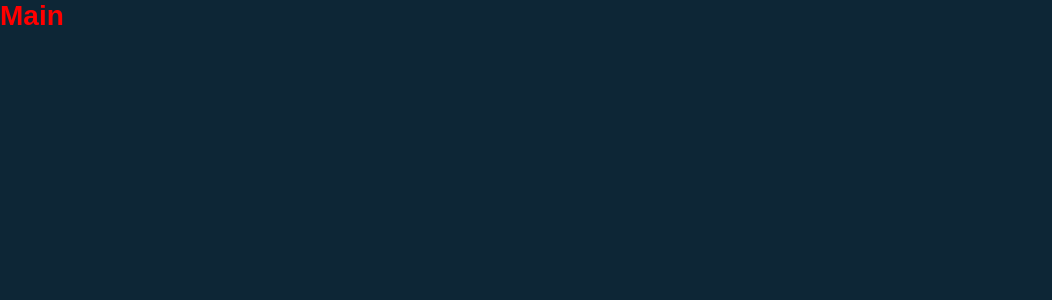
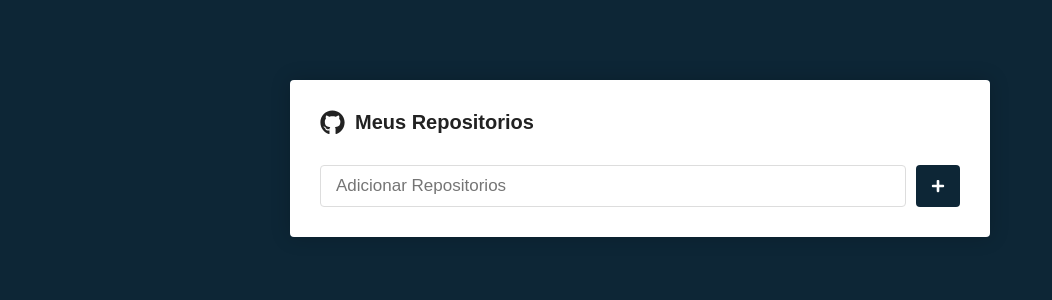
Before and after one commit to tarcisioaraujo/projeto-repositorio, a React (Create React App) app: page / in a window 1280 px wide. Shown: the top 300 px of the page, without its empty margins (0-1052 px from the left). Built offline with nearby package versions, Linux system fonts and the light colour scheme.

Commit message:
Estiliza página Main.

```diff
--- a/package.json
+++ b/package.json
@@ -8,6 +8,7 @@
     "@testing-library/user-event": "^13.5.0",
     "react": "^17.0.2",
     "react-dom": "^17.0.2",
+    "react-icons": "^4.3.1",
     "react-router-dom": "^5.3.0",
     "react-scripts": "5.0.0",
     "styled-components": "^5.3.3",
--- a/src/pages/Main/index.js
+++ b/src/pages/Main/index.js
@@ -1,9 +1,22 @@
 import React from 'react';
+import { FaGithub, FaPlus } from 'react-icons/fa';
+import {Container, Form, SubmitButton} from './styles';
 
-import { Title } from './style';
+export default function Main(){
+  return(
+    <Container>
+      <h1>
+        <FaGithub size={25}/>
+        Meus Repositorios
+      </h1>
 
-export default function Main() {
-    return (
-       <Title>Main</Title>
-    );
+      <Form onSubmit={()=>{}}>
+        <input type="text" placeholder="Adicionar Repositorios"/>
+        <SubmitButton>
+          <FaPlus color="#FFF" size={14}/>
+        </SubmitButton>
+      </Form>
+
+    </Container>
+  )
 }
--- a/src/pages/Main/style.js
+++ /dev/null
@@ -1,5 +0,0 @@
-import styled from 'styled-components';
-
-export const Title = styled.h1`
-    color: #ff0000;
-`;
--- /dev/null
+++ b/src/pages/Main/styles.js
@@ -0,0 +1,46 @@
+import styled from 'styled-components';
+
+export const Container = styled.div`
+  max-width: 700px;
+  background: #FFF;
+  border-radius: 4px;
+  box-shadow: 0 0 20px rgba(0,0,0, 0.2);
+  padding: 30px;
+  margin: 80px auto;
+
+  h1 {
+    font-size: 20px;
+    display:flex;
+    align-items: center;
+    flex-direction:row;
+
+    svg {
+      margin-right: 10px;
+    }
+  }
+`;
+
+export const Form = styled.form`
+  margin-top: 30px;
+  display:flex;
+  flex-direction: row;
+
+  input {
+    flex:1;
+    border: 1px solid #DDD;
+    padding: 10px 15px;
+    border-radius: 4px;
+    font-size: 17px;
+  }
+`;
+
+export const SubmitButton = styled.button`
+  background:#0D2636;
+  border: 0;
+  border-radius: 4px;
+  margin-left: 10px;
+  padding: 0 15px;
+  display: flex;
+  justify-content: center;
+  align-items: center;
+`;
```
Also changed, not shown: 1 other file (tests, documents, lock files or other folders).
